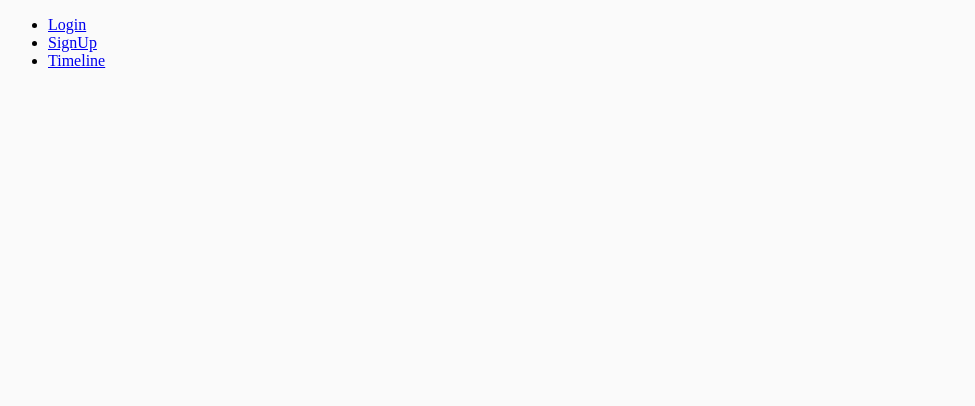
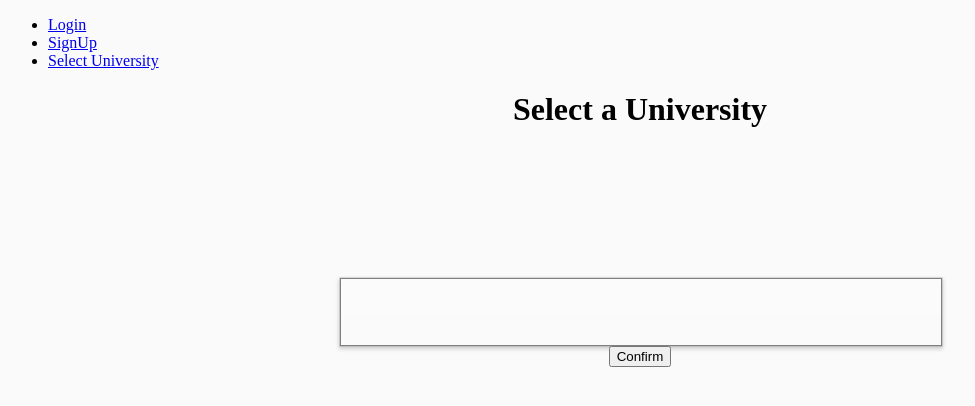
Before and after one commit to LeachChris/myCampus, a React (Create React App) app: page /AccountSetUp in a window 1280 px wide. Shown: the top 406 px of the page, without its empty margins (0-975 px from the left). Built offline with nearby package versions, Linux system fonts and the light colour scheme; a web font is replaced by a local one.

Commit message:
Integrate Search Bar

```diff
--- a/public/styles.css
+++ b/public/styles.css
@@ -58,5 +58,43 @@ button{
     position: relative;
     left: 650px;
     border: 10px black solid;
-    {background-color: rgba(255, 0, 0, 0.3);
 }
+
+.SearchBar {
+    width: 100%;
+    border: 1px solid grey;
+    box-shadow: 0 0 0 1px rgba(0,0,0,.1), 0 2px 4px 1px rgba(0,0,0,.18);
+}
+
+.SearchBar input {
+    width: 100%;
+    border: none;
+    font-family: Arial, Helvetica, sans-serif;
+    font-size: 14px;
+    color: rgba(0,0,0,.73);
+    padding: 10px 5px;
+    box-sizing: border-box;
+    outline: none;
+}
+
+.SearchBar ul {
+    list-style-type: none;
+    text-align: left;
+    margin: 0;
+    padding: 0;
+    border-top: 1px solid grey;
+}
+
+.SearchBar ul::before{
+    content: "";
+}
+
+.SearchBar li {
+    padding: 10px 5px;
+    cursor: pointer;
+}
+
+.SearchBar li:hover {
+    text-decoration: underline;
+    background-color: rgba(128, 128, 128, 0.20);
+}
--- a/src/components/AccountSetUp.jsx
+++ b/src/components/AccountSetUp.jsx
@@ -1,11 +1,28 @@
-import React from "react";
+import React, { Component } from 'react';
+import './App.css';
+import UniversityConfirm from './UniversityConfirm';
+import SearchBar from './SearchBar';
+import universities from './universities';
 
-function AccountSetUp(){
-    return(
-        <div>
 
+class Integrate extends Component{
+  render(){
+    return (
+      <div className="App">
+        <h1 className= "App-intro">
+          Select a University
+        </h1>
+        <div className="App-Component">
+            <div className = "App-Component">
+              <SearchBar items= {universities} />
+            </div>
         </div>
-    )
+        <div className="App-content">
+          < UniversityConfirm text="University Confirmed" />
+        </div>
+      </div>
+    );
+  }
 }
 
-export default AccountSetUp;
+export default Integrate;
--- /dev/null
+++ b/src/components/App.css
@@ -0,0 +1,42 @@
+.App {
+  text-align: center;
+}
+
+.App-logo {
+  height: 40vmin;
+  pointer-events: none;
+}
+
+@media (prefers-reduced-motion: no-preference) {
+  .App-logo {
+    animation: App-logo-spin infinite 20s linear;
+  }
+}
+
+.App-header {
+  background-color: #282c34;
+  min-height: 100vh;
+  display: flex;
+  flex-direction: column;
+  align-items: center;
+  justify-content: center;
+  font-size: calc(10px + 2vmin);
+  color: white;
+}
+
+.App-Component {
+    margin:150px auto 0 auto;
+    width: 600px;
+}
+.App-link {
+  color: #61dafb;
+}
+
+@keyframes App-logo-spin {
+  from {
+    transform: rotate(0deg);
+  }
+  to {
+    transform: rotate(360deg);
+  }
+}
--- a/src/components/App.jsx
+++ b/src/components/App.jsx
@@ -1,7 +1,7 @@
 import React, {Component} from "react";
 import Login from "./Login";
 import SignUp from "./SignUp";
-import Timeline from "./Timeline";
+import AccountSetUp from "./AccountSetUp";
 import { BrowserRouter, Route, Switch, Link } from 'react-router-dom';
 
 class App extends Component {
@@ -18,14 +18,14 @@ class App extends Component {
                 <Link to ="SignUp">SignUp</Link>
               </li>
               <li>
-                <Link to ="Timeline">Timeline</Link>
+                <Link to ="AccountSetUp">Select University</Link>
               </li>
             </ul>
           </nav>
             <Switch>
              <Route path="/" component={Login} exact/>
              <Route path="/SignUp" component={SignUp}/>
-             <Route path="/Timeline" component={Timeline}/>
+             <Route path="/AccountSetUp" component={AccountSetUp}/>
            </Switch>
         </div>
       </BrowserRouter>
--- /dev/null
+++ b/src/components/SearchBar.css
@@ -0,0 +1,38 @@
+.SearchBar {
+    width: 100%;
+    border: 1px solid grey;
+    box-shadow: 0 0 0 1px rgba(0,0,0,.1), 0 2px 4px 1px rgba(0,0,0,.18);
+}
+
+.SearchBar input {
+    width: 100%;
+    border: none;
+    font-family: Arial, Helvetica, sans-serif;
+    font-size: 14px;
+    color: rgba(0,0,0,.73);
+    padding: 10px 5px;
+    box-sizing: border-box;
+    outline: none;
+}
+
+.SearchBar ul {
+    list-style-type: none;
+    text-align: left;
+    margin: 0;
+    padding: 0;
+    border-top: 1px solid grey;
+}
+
+.SearchBar ul::before{
+    content: "";
+}
+
+.SearchBar li {
+    padding: 10px 5px;
+    cursor: pointer;
+}
+
+.SearchBar li:hover {
+    text-decoration: underline;
+    background-color: rgba(128, 128, 128, 0.20);
+}
--- /dev/null
+++ b/src/components/SearchBar.jsx
@@ -0,0 +1,51 @@
+import React from 'react';
+
+export default class SearchBar extends React.Component {
+    constructor (props) {
+        super(props);
+        this.state ={
+            suggestions: [],
+            text: ''
+        };
+    }
+
+    onTextChanged = (e) => {
+        const { items } = this.props;
+        const value = e.target.value;
+        let suggestions = [];
+        if (value.length > 0){
+            const regex = new RegExp(`^${value}`, 'i');
+            suggestions = items.sort().filter(v => regex.test(v));
+        }
+            this.setState(()=> ( {suggestions, text: value}));
+    }
+
+    suggestionSelected (value) {
+        this.setState(() => ({
+            text: value,
+            suggestions: [],
+        }))
+    }
+
+    renderSuggestions () {
+        const { suggestions } = this.state;
+        if (suggestions.length === 0 ) {
+            return null;
+        }
+        return (
+            <ul>
+                {suggestions.map((item) => <li onClick= {()=> this.suggestionSelected(item)}>{item}</li>)}
+            </ul>
+        )
+
+    }
+    render () {
+        const { text } = this.state;
+        return (
+            <div className="SearchBar">
+                <input value={text} onChange={this.onTextChanged} type="text" />
+                {this.renderSuggestions()}
+            </div>
+        )
+    }
+}
--- /dev/null
+++ b/src/components/UniversityConfirm.jsx
@@ -0,0 +1,25 @@
+import React from 'react';
+
+export default class UniversityConfirm extends React.Component {
+    constructor(props){
+        super(props);
+        this.state = {
+            isHidden: true,
+        }
+    }
+
+    toggleIsHidden () {
+        this.setState((currentState) => ({
+            isHidden: !currentState.isHidden,
+        }));
+    }
+
+    render () {
+        return (
+            <div>
+                <button onClick= {() => this.toggleIsHidden()}> Confirm </button>
+                {!this.state.isHidden && this.props.text}
+            </div>
+        );
+    }
+}
--- /dev/null
+++ b/src/components/universities.jsx
@@ -0,0 +1,8 @@
+export default `
+Augsburg University
+Carelton College
+Concordia University, St. Paul
+Hamlin University
+St Cloud State University
+St Cloud Technical College
+University of Minnesota`.split('\n');
```
